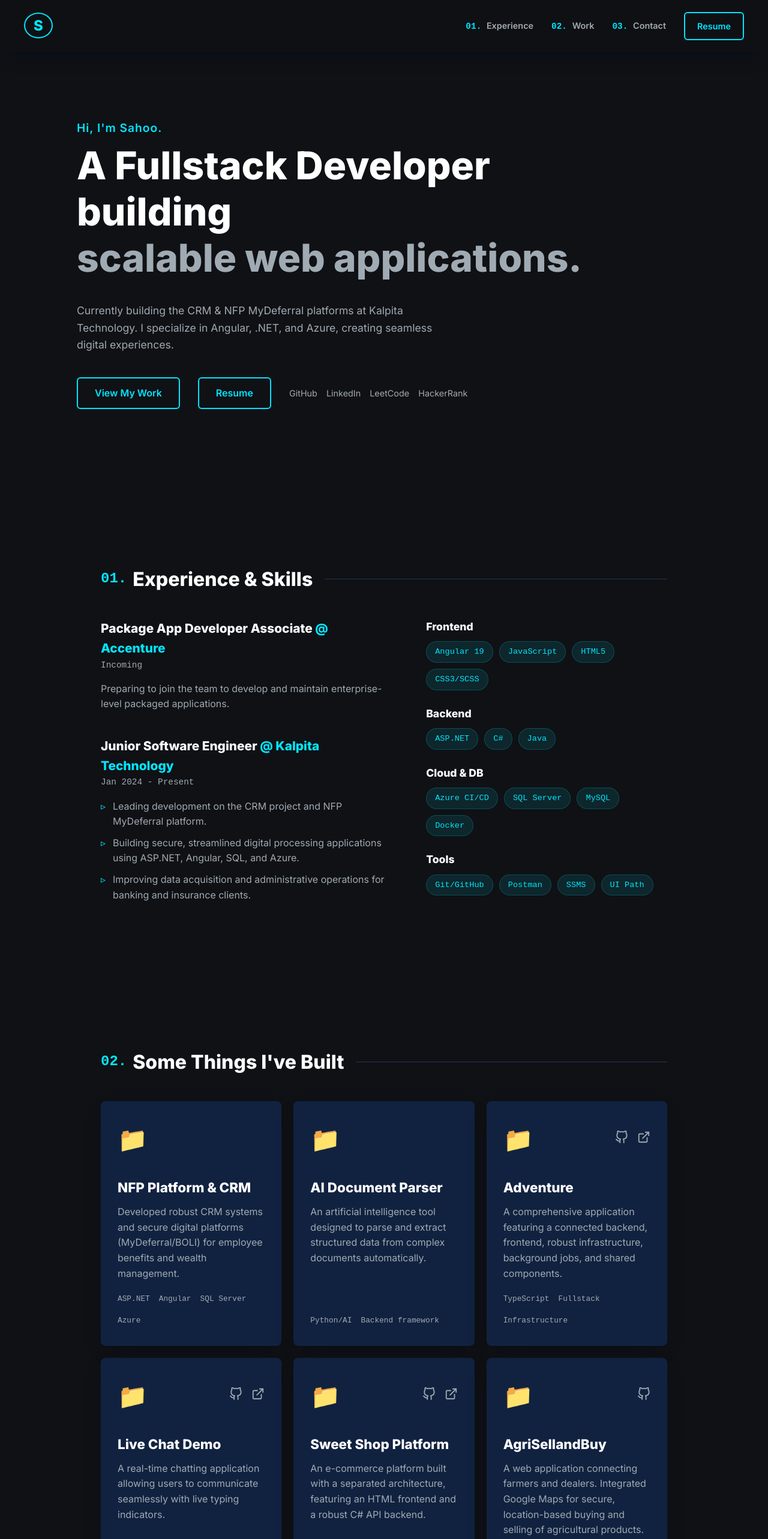
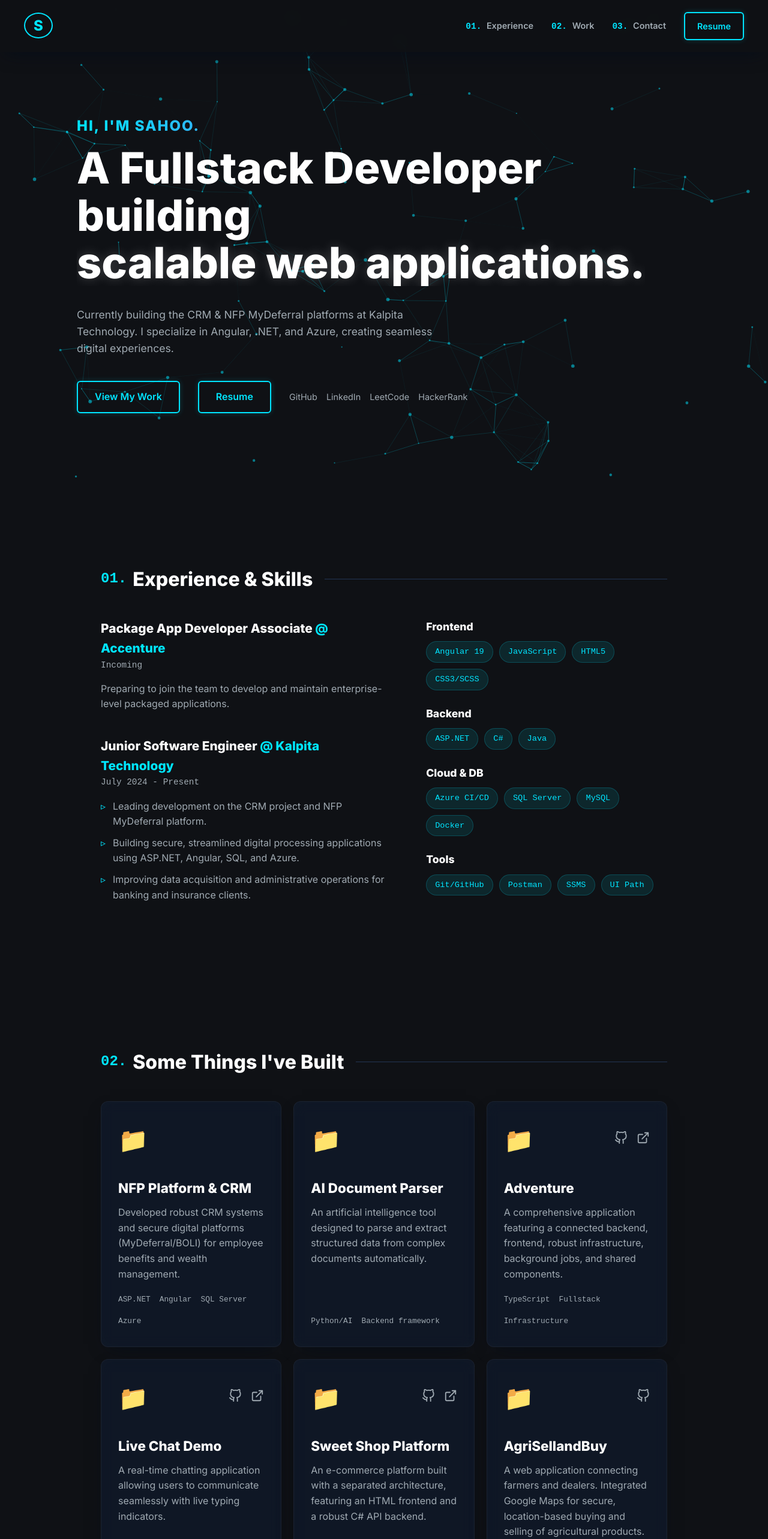
Before and after one commit to Kalpataru2001/sahoo-portfolio, an Angular app: page / in a window 1280 px wide. Shown: the top 2566 px of the page at 60% size. Built offline with nearby package versions, Linux system fonts and the light colour scheme.

Commit message:
applied gradiend effect on mouse pointer

```diff
--- a/src/app/app.component.html
+++ b/src/app/app.component.html
@@ -1,3 +1,4 @@
+<app-particles></app-particles>
 <app-navbar></app-navbar>
 
 <main style="padding-top: 40px;">
--- a/src/app/app.component.ts
+++ b/src/app/app.component.ts
@@ -6,23 +6,23 @@ import { ProjectsComponent } from './components/projects/projects.component';
 import { ContactComponent } from './components/contact/contact.component';
 import { NavbarComponent } from './components/navbar/navbar.component';
 import AOS from 'aos';
+import { ParticlesComponent } from './components/particles/particles.component';
 
 @Component({
   selector: 'app-root',
-  imports: [HeroComponent,ExperienceComponent,ProjectsComponent,ContactComponent,NavbarComponent],
+  imports: [HeroComponent,ExperienceComponent,ProjectsComponent,ContactComponent,NavbarComponent,ParticlesComponent],
   templateUrl: './app.component.html',
   styleUrl: './app.component.scss'
 })
 export class AppComponent {
   title = 'sahoo-portfolio';
   constructor() {
-    // This ensures AOS only initializes in the browser, preventing SSR errors
     afterNextRender(() => {
       AOS.init({
-        duration: 800,   // How long the animation takes (in milliseconds)
-        easing: 'ease-in-out', // Smooth transition
-        once: true,      // Animation happens only once while scrolling down
-        offset: 100      // Triggers animation slightly before the element hits the screen
+        duration: 800,
+        easing: 'ease-in-out',
+        once: true,
+        offset: 100
       });
     });
   }
--- a/src/app/components/experience/experience.component.html
+++ b/src/app/components/experience/experience.component.html
@@ -11,7 +11,7 @@
 
       <div class="job-item">
         <h3 class="job-title">Junior Software Engineer <span class="company">&#64; Kalpita Technology</span></h3>
-        <p class="job-date">Jan 2024 - Present</p>
+        <p class="job-date">July 2024 - Present</p>
         <ul class="job-duties">
           <li>Leading development on the CRM project and NFP MyDeferral platform.</li>
           <li>Building secure, streamlined digital processing applications using ASP.NET, Angular, SQL, and Azure.</li>
--- a/src/app/components/hero/hero.component.scss
+++ b/src/app/components/hero/hero.component.scss
@@ -11,21 +11,28 @@
 }
 
 .greeting {
-  color: var(--accent-color);
-  font-size: 1.2rem;
-  font-weight: 600;
+  /* Give your name a beautiful gradient */
+  background: linear-gradient(90deg, var(--accent-color) 0%, #b534fa 100%);
+  -webkit-background-clip: text;
+  -webkit-text-fill-color: transparent;
+  font-size: 1.5rem;
+  font-weight: 700;
   margin-bottom: 10px;
-  letter-spacing: 1px;
+  letter-spacing: 2px;
+  text-transform: uppercase;
 }
 
 .headline {
-  font-size: 4rem;
+  font-size: 4.5rem;
   font-weight: 800;
-  line-height: 1.2;
+  line-height: 1.1;
   margin-bottom: 20px;
+  color: var(--text-primary);
 
   .highlight {
-    color: var(--text-secondary);
+    /* Subtle metallic glow for the typing text */
+    color: var(--text-primary);
+    text-shadow: 0 0 20px rgba(255, 255, 255, 0.2);
   }
 }
 
@@ -72,6 +79,16 @@
   border-right: 3px solid var(--accent-color);
   animation: typing 3s steps(30, end), blink-caret 0.75s step-end infinite;
 }
+::ng-deep .btn-primary {
+  position: relative;
+  overflow: hidden;
+  box-shadow: 0 0 10px rgba(0, 229, 255, 0.2);
+
+  &:hover {
+    box-shadow: 0 0 25px rgba(0, 229, 255, 0.6);
+    transform: translateY(-2px);
+  }
+}
 
 @keyframes typing {
   from { max-width: 0 }
--- /dev/null
+++ b/src/app/components/particles/particles.component.html
@@ -0,0 +1 @@
+<p>particles works!</p>
--- /dev/null
+++ b/src/app/components/particles/particles.component.scss
@@ -0,0 +1,9 @@
+canvas {
+  position: fixed;
+  top: 0;
+  left: 0;
+  width: 100vw;
+  height: 100vh;
+  z-index: -1;           /* Puts it behind all your content */
+  pointer-events: none; /* Lets mouse clicks pass through the canvas to your buttons */
+}
--- /dev/null
+++ b/src/app/components/particles/particles.component.ts
@@ -0,0 +1,134 @@
+import { afterNextRender, Component, ElementRef, HostListener, NgZone, ViewChild } from '@angular/core';
+
+@Component({
+  selector: 'app-particles',
+  standalone: true,
+  imports: [],
+  template: '<canvas #canvas></canvas>',
+  styleUrls: ['./particles.component.scss']
+})
+export class ParticlesComponent {
+  @ViewChild('canvas', { static: true }) canvasRef!: ElementRef<HTMLCanvasElement>;
+
+  private ctx!: CanvasRenderingContext2D;
+  private particlesArray: any[] = [];
+  private mouse = { x: -1000, y: -1000, radius: 150 }; // Mouse area of effect
+  private animationFrameId!: number;
+
+  constructor(private ngZone: NgZone) {
+    // Ensures this only runs in the browser, not during Server-Side Rendering
+    afterNextRender(() => {
+      this.initCanvas();
+    });
+  }
+
+  @HostListener('window:mousemove', ['$event'])
+  onMouseMove(event: MouseEvent) {
+    this.mouse.x = event.x;
+    this.mouse.y = event.y;
+  }
+
+  // When mouse leaves window, move the interaction area off-screen
+  @HostListener('window:mouseout')
+  onMouseOut() {
+    this.mouse.x = -1000;
+    this.mouse.y = -1000;
+  }
+
+  @HostListener('window:resize', ['$event'])
+  onResize() {
+    this.setCanvasSize();
+    this.initParticles(); // Recreate particles to fit new screen size
+  }
+
+  private initCanvas() {
+    const canvas = this.canvasRef.nativeElement;
+    this.ctx = canvas.getContext('2d')!;
+    this.setCanvasSize();
+    this.initParticles();
+
+    // Run animation outside Angular zone for maximum performance
+    this.ngZone.runOutsideAngular(() => {
+      this.animate();
+    });
+  }
+
+  private setCanvasSize() {
+    const canvas = this.canvasRef.nativeElement;
+    canvas.width = window.innerWidth;
+    canvas.height = window.innerHeight;
+  }
+
+  private initParticles() {
+    this.particlesArray = [];
+    // Amount of particles based on screen size
+    let numberOfParticles = (window.innerWidth * window.innerHeight) / 9000;
+
+    for (let i = 0; i < numberOfParticles; i++) {
+      let size = (Math.random() * 2) + 1;
+      let x = Math.random() * (window.innerWidth - size * 2) + size;
+      let y = Math.random() * (window.innerHeight - size * 2) + size;
+      let speedX = (Math.random() * 1) - 0.5;
+      let speedY = (Math.random() * 1) - 0.5;
+
+      this.particlesArray.push({ x, y, speedX, speedY, size });
+    }
+  }
+
+  private animate = () => {
+    const canvas = this.canvasRef.nativeElement;
+    this.ctx.clearRect(0, 0, canvas.width, canvas.height);
+
+    for (let i = 0; i < this.particlesArray.length; i++) {
+      let p = this.particlesArray[i];
+
+      // Update position
+      p.x += p.speedX;
+      p.y += p.speedY;
+
+      // Bounce off edges
+      if (p.x > canvas.width || p.x < 0) p.speedX = -p.speedX;
+      if (p.y > canvas.height || p.y < 0) p.speedY = -p.speedY;
+
+      // Draw the particle
+      this.ctx.beginPath();
+      this.ctx.arc(p.x, p.y, p.size, 0, Math.PI * 2);
+      this.ctx.fillStyle = 'rgba(0, 229, 255, 0.5)'; // Your Electric Cyan theme color
+      this.ctx.fill();
+
+      // Connect particles to each other and to the mouse
+      for (let j = i; j < this.particlesArray.length; j++) {
+        let p2 = this.particlesArray[j];
+        let dx = p.x - p2.x;
+        let dy = p.y - p2.y;
+        let distance = Math.sqrt(dx * dx + dy * dy);
+
+        // If particles are close, draw a line
+        if (distance < 100) {
+          this.ctx.beginPath();
+          this.ctx.strokeStyle = `rgba(0, 229, 255, ${1 - distance/100})`; // Fades out as they get further
+          this.ctx.lineWidth = 0.5;
+          this.ctx.moveTo(p.x, p.y);
+          this.ctx.lineTo(p2.x, p2.y);
+          this.ctx.stroke();
+        }
+      }
+
+      // Mouse interaction (particles connect to your mouse)
+      let dxMouse = p.x - this.mouse.x;
+      let dyMouse = p.y - this.mouse.y;
+      let distanceMouse = Math.sqrt(dxMouse * dxMouse + dyMouse * dyMouse);
+
+      if (distanceMouse < this.mouse.radius) {
+        this.ctx.beginPath();
+        this.ctx.strokeStyle = `rgba(0, 229, 255, ${1 - distanceMouse/this.mouse.radius})`;
+        this.ctx.lineWidth = 1;
+        this.ctx.moveTo(p.x, p.y);
+        this.ctx.lineTo(this.mouse.x, this.mouse.y);
+        this.ctx.stroke();
+      }
+    }
+
+    this.animationFrameId = requestAnimationFrame(this.animate);
+  }
+}
--- a/src/app/components/projects/projects.component.scss
+++ b/src/app/components/projects/projects.component.scss
@@ -23,20 +23,31 @@
 }
 
 .project-card {
-  background-color: #112240;
-  border-radius: 8px;
+  background: rgba(17, 34, 64, 0.4);
+  backdrop-filter: blur(10px);
+  -webkit-backdrop-filter: blur(10px);
+  border: 1px solid rgba(255, 255, 255, 0.05);
+  border-radius: 12px;
   padding: 2rem 1.75rem;
   display: flex;
   flex-direction: column;
   justify-content: space-between;
-  transition: all 0.25s cubic-bezier(0.645, 0.045, 0.355, 1);
-  box-shadow: 0 10px 30px -15px rgba(2, 12, 27, 0.7);
+  transition: all 0.4s cubic-bezier(0.175, 0.885, 0.32, 1.275);
+  position: relative;
+  z-index: 1;
+
+  box-shadow: inset 0 0 20px rgba(255, 255, 255, 0.02),
+              0 10px 30px -15px rgba(2, 12, 27, 0.8);
 
   &:hover {
-    transform: translateY(-7px);
-    box-shadow: 0 20px 30px -15px rgba(0, 229, 255, 0.1);
+    transform: translateY(-10px) scale(1.02);
+    border: 1px solid rgba(0, 229, 255, 0.3);
+    box-shadow: 0 20px 40px -15px rgba(0, 229, 255, 0.2),
+                inset 0 0 15px rgba(0, 229, 255, 0.05);
+    z-index: 2;
 
     .project-title { color: var(--accent-color); }
+    .folder-icon { transform: scale(1.1); transition: 0.3s; }
   }
 }
 
```
Also changed, not shown: 1 other file (tests, documents, lock files or other folders).
